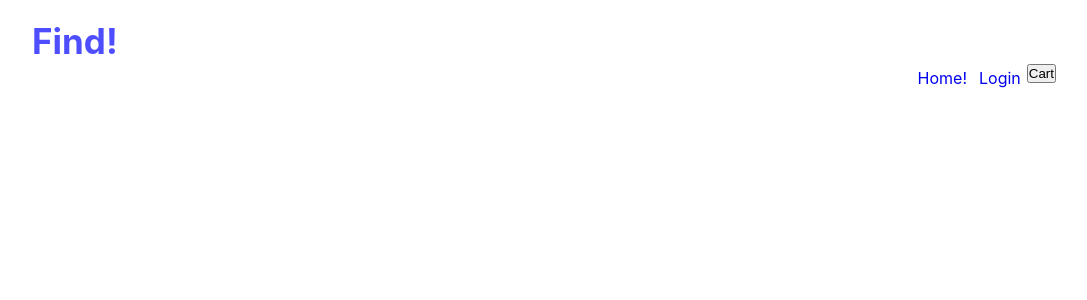
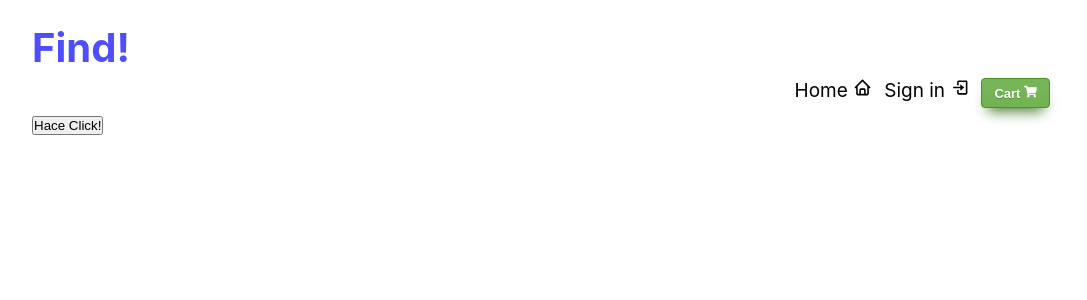
Before and after one commit to nico-99/Find, a React (Create React App) app: page / in a window 1280 px wide. Shown: the top 300 px of the page, without its empty margins (96-1183 px from the left). Built offline with nearby package versions, Linux system fonts and the light colour scheme.

Commit message:
creando componentes con props

```diff
--- a/package.json
+++ b/package.json
@@ -8,6 +8,7 @@
     "@testing-library/user-event": "^7.2.1",
     "react": "^16.14.0",
     "react-dom": "^16.14.0",
+    "react-icons": "^3.11.0",
     "react-scripts": "3.4.3"
   },
   "scripts": {
--- a/src/App.js
+++ b/src/App.js
@@ -1,12 +1,15 @@
 import React from 'react';
 import './App.css';
 import NavBar from './components/NavBar'
+import Home from './components/Home'
 
 function App() {
-  let name = 'Home!'
+  let name = 'Home'
+  let click = ()=> console.log('Este boton funciona!!');
   return (
     <div className="container">
       <NavBar name={name}/>
+      <Home click={click} />
     </div>
   );
 }
--- a/src/components/CartIcon.jsx
+++ b/src/components/CartIcon.jsx
@@ -1,9 +1,14 @@
 import React from 'react'
+import { FaShoppingCart } from 'react-icons/fa';
 
 function CartIcon() {
     return (
         <div>
-            <button>Cart</button>
+            <ul>
+                <li>
+                    <a href="/" className='cartIcon'>Cart <FaShoppingCart/></a>
+                </li>
+            </ul>
         </div>
     )
 }
--- /dev/null
+++ b/src/components/Home.jsx
@@ -0,0 +1,11 @@
+import React from 'react'
+
+function Home(props) {
+    return (
+        <div>
+            <button onClick={props.click}>Hace Click!</button>
+        </div>
+    )
+}
+
+export default Home;
--- a/src/components/NavBar.jsx
+++ b/src/components/NavBar.jsx
@@ -1,5 +1,6 @@
 import React from 'react'
 import '../navBar.css';
+import { BiLogIn, BiHome } from 'react-icons/bi';
 import CartIcon from './CartIcon'
 
 function NavBar(props) {
@@ -7,10 +8,9 @@ function NavBar(props) {
         <nav>
             <h1 className='logo'>Find!</h1>
             <ul>
-                <li><a href="/">{props.name}</a></li>
-                <li><a href="/">Login</a> </li>
+                <li><a href="/">{props.name} <BiHome/></a></li>
+                <li><a href="/">Sign in <BiLogIn/></a> </li>
                 <CartIcon/>
-                {/* <li><a href="/">Cart</a></li> */}
             </ul>
         </nav>
     )
--- a/src/navBar.css
+++ b/src/navBar.css
@@ -1,11 +1,12 @@
 nav {
-  margin-top: 20px;
+  margin-top: 23px;
   }
 
   nav ul {
     list-style: none;
     display: flex;
     justify-content: flex-end;
+    font-size: 19px;
   }
 
   nav ul li {
@@ -14,9 +15,27 @@ nav {
 
   nav ul li a{
     text-decoration: none;
+    color: black;
   }
 
   .logo {
     color: rgb(78, 78, 255);
-    font-size: 35px;
+    font-size: 40px;
   }
+
+  .cartIcon{
+    box-shadow: 0px 10px 14px -7px #3e7327;
+  	background:linear-gradient(to bottom, #77b55a 5%, #72b352 100%);
+	  background-color:#77b55a;
+	  border-radius:4px;
+	  border:1px solid #4b8f29;
+	  display:inline-block;
+	  cursor:pointer;
+	  color:#ffffff;
+	  font-family:Arial;
+	  font-size:13px;
+	  font-weight:bold;
+	  padding:6px 12px;
+	  text-decoration:none;
+	  text-shadow:0px 1px 0px #5b8a3c;
+  }
```
Also changed, not shown: 1 other file (tests, documents, lock files or other folders).
